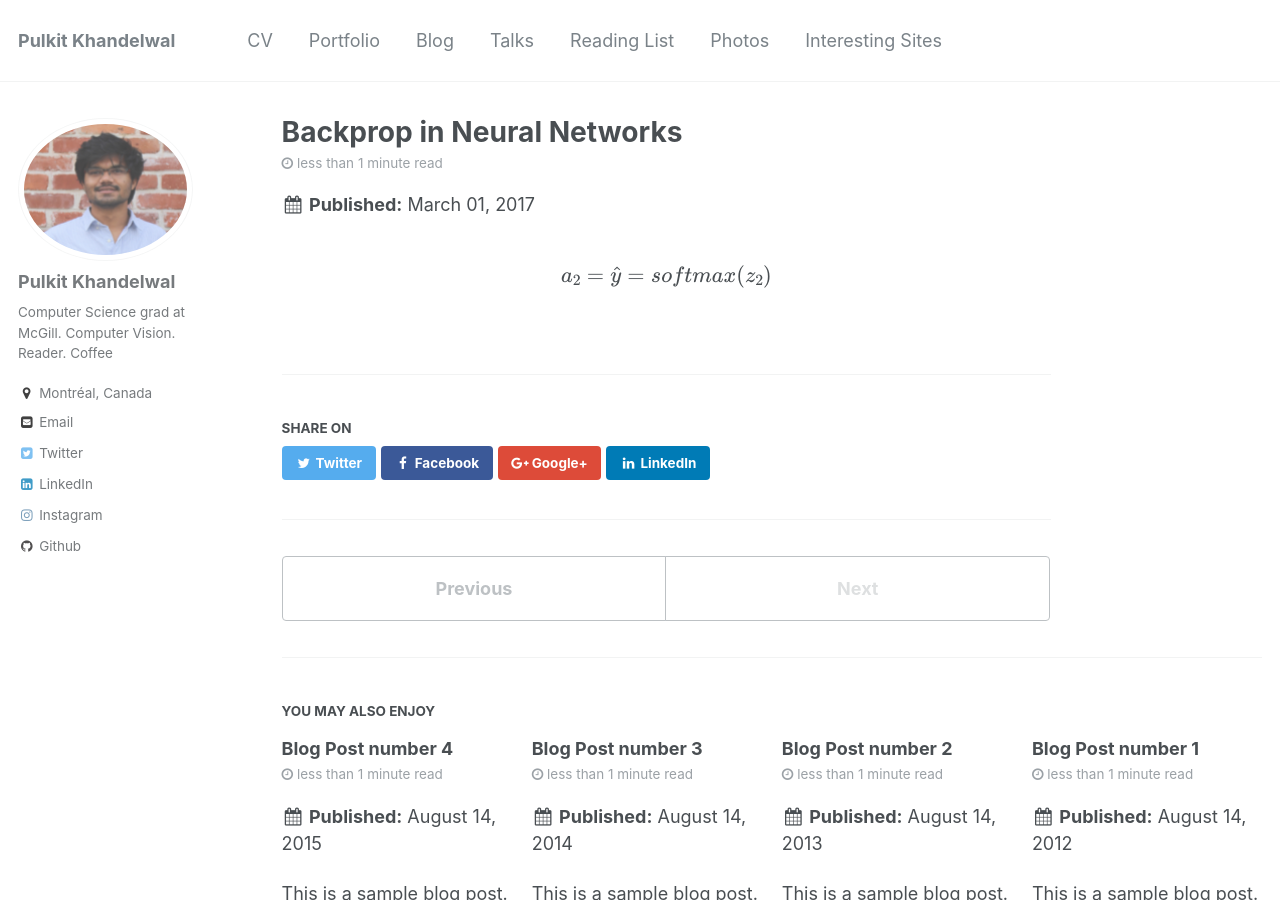
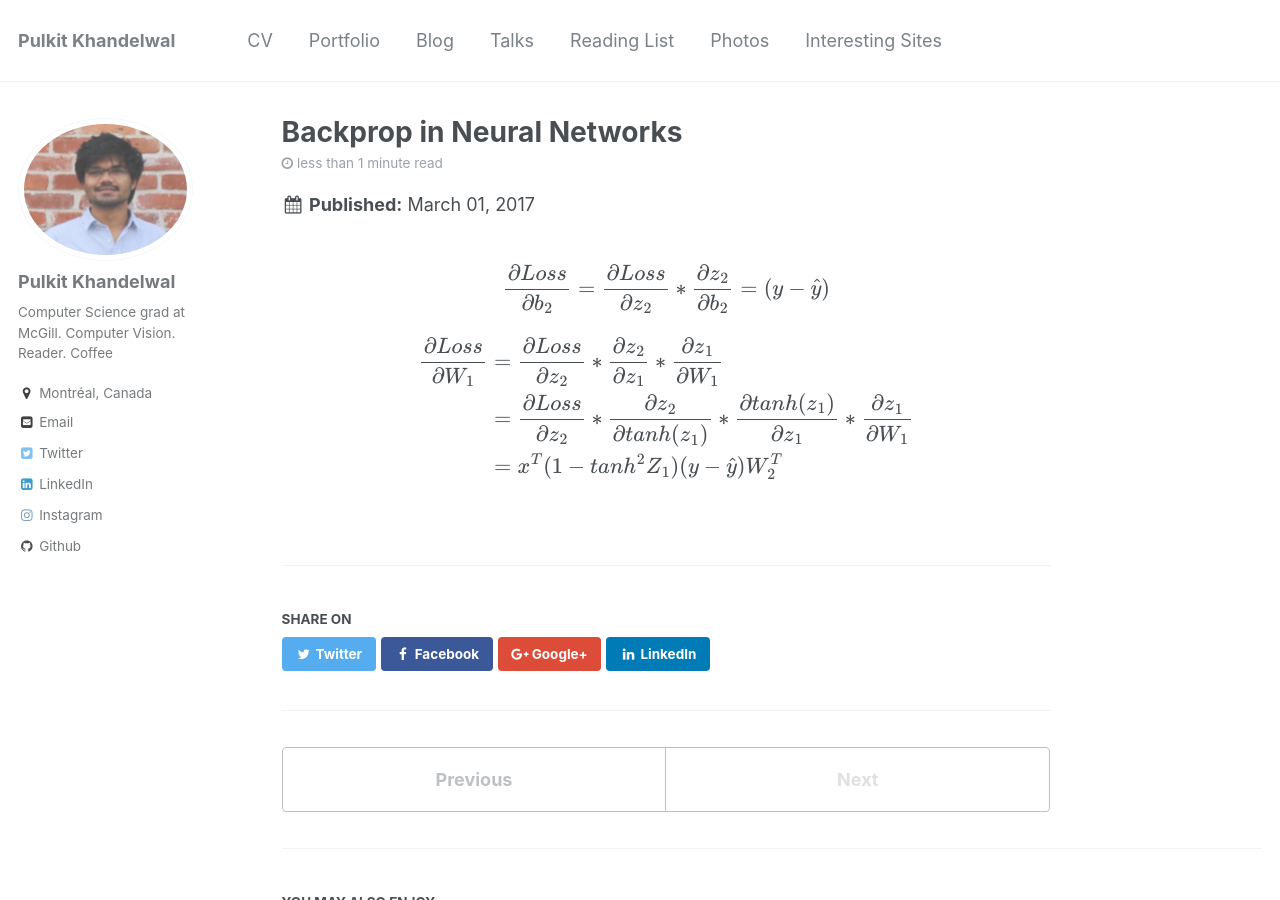
Before and after one commit to Pulkit-Khandelwal/pulkit-khandelwal.github.io, a Jekyll site: the page built from _blog/post_4.html, in a window 1280 px wide and 900 px high. Built offline with Jekyll 4.4.1, drawn with Linux system fonts in a browser that asks for light colours; formulas are drawn with MathJax 3.

Commit message:
Update post_4.html

```diff
--- a/_blog/post_4.html
+++ b/_blog/post_4.html
@@ -17,7 +17,12 @@ date: 2017-03-01
 </script>
 </head>
 <body>
-<p><span class="math display">\[a_{2} = \hat{y} = softmax(z_{2})
-\label{eqn:four}\]</span></p>
+<p><span class="math display">\[\frac{\partial Loss}{\partial b_{2}} = \frac{\partial Loss}{\partial z_{2}} * \frac{\partial z_{2}}{\partial b_{2}} = (y-\hat{y})
+\label{eqn:sixteen}\]</span></p>
+<p><span class="math display">\[\begin{aligned}
+\frac{\partial Loss}{\partial W_{1}} &amp;= \frac{\partial Loss}{\partial z_{2}} * \frac{\partial z_{2}}{\partial z_{1}} * \frac{\partial z_{1}}{\partial W_{1}} \\
+&amp;= \frac{\partial Loss}{\partial z_{2}} * \frac{\partial z_{2} }{\partial tanh(z_{1})} * \frac{\partial tanh(z_{1})}{\partial z_{1}} * \frac{\partial z_{1}}{\partial W_{1}}\\
+&amp;= x^T (1-tanh^2Z_{1}) (y-\hat{y}) W_{2}^T
+\label{eqn:seventeen}\end{aligned}\]</span></p>
 </body>
 </html>
```
